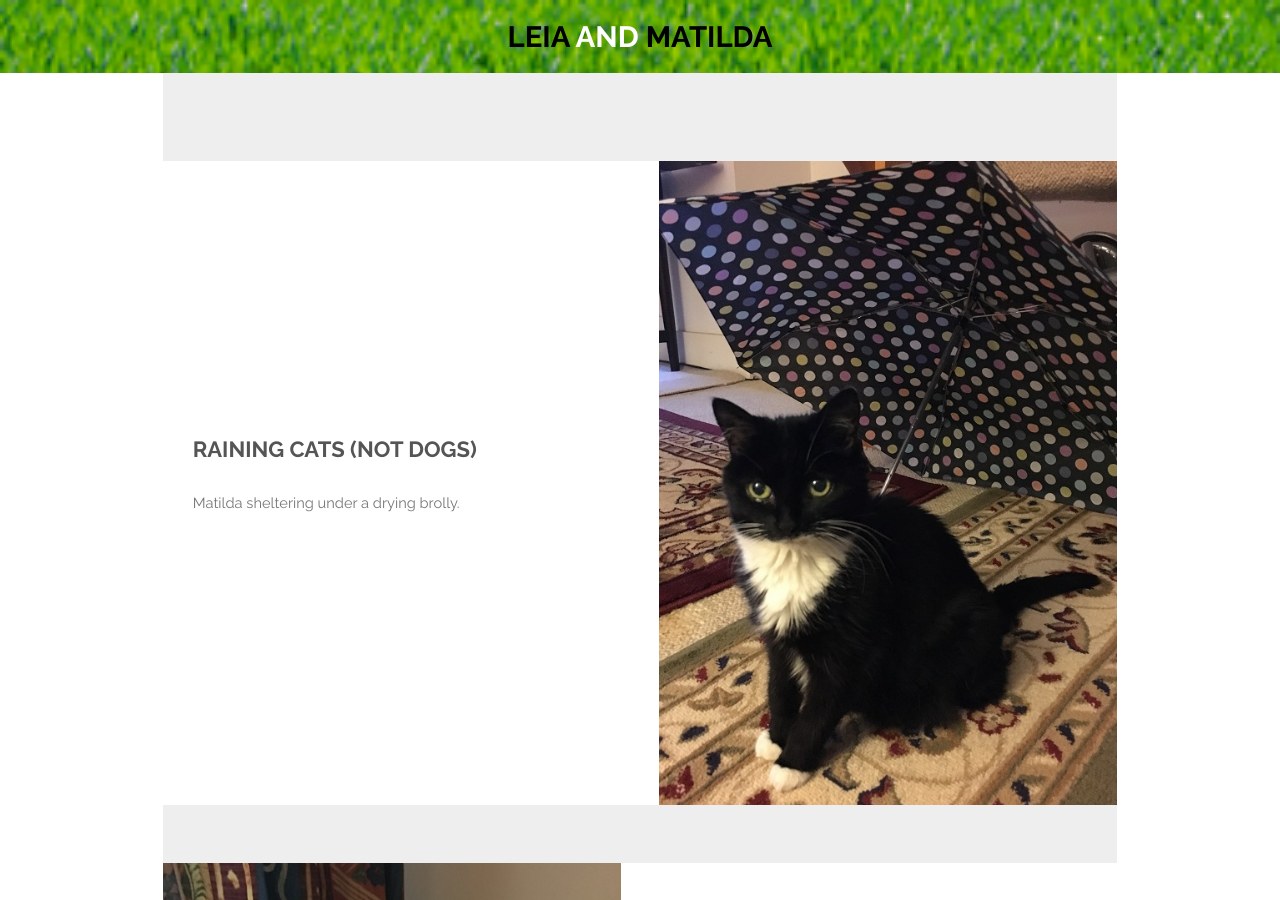
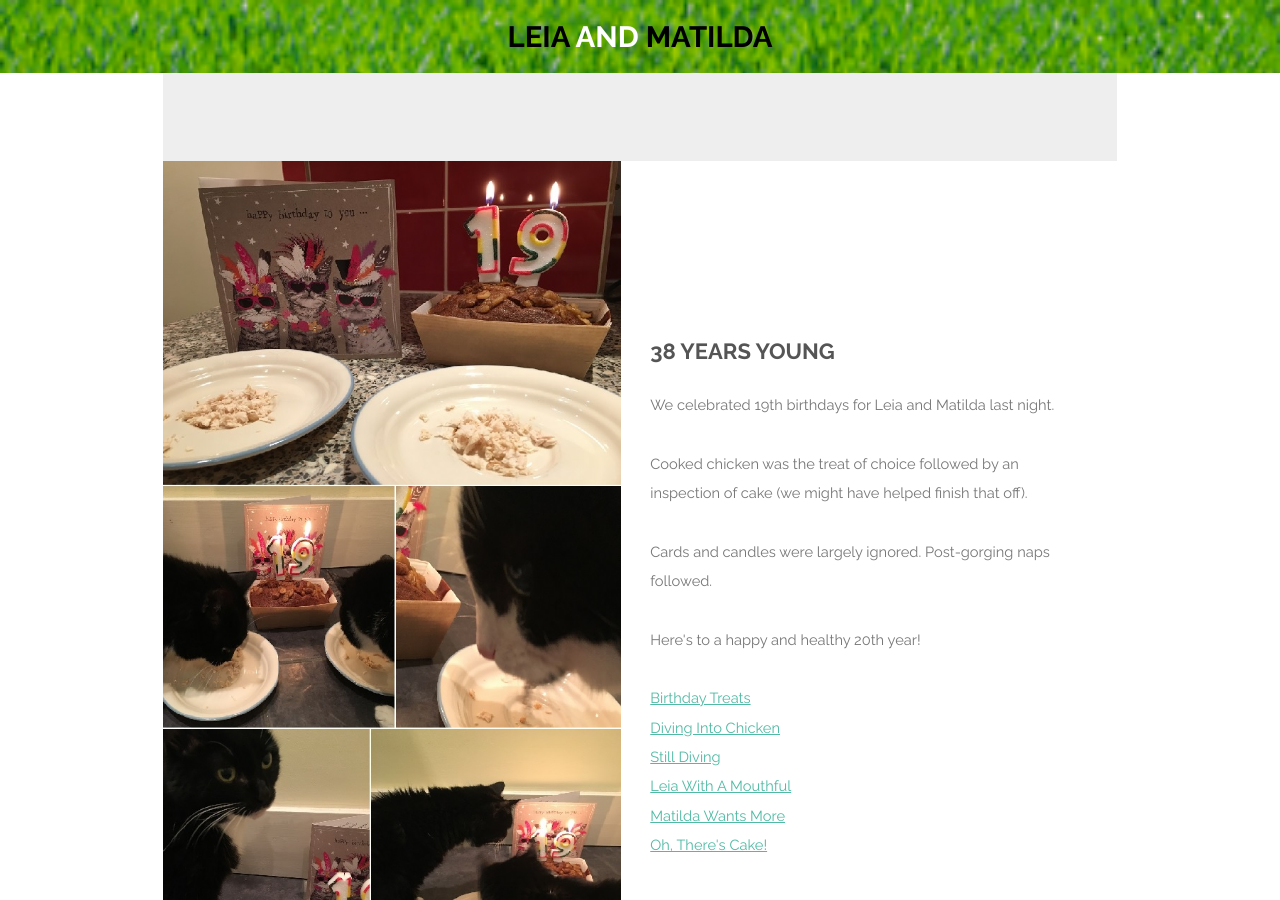
Before and after one commit to jaypalexa/leia-and-matilda, a Jekyll site: the page built from index.md, in a window 1280 px wide and 900 px high. Built offline with Jekyll 4.4.1, drawn with Linux system fonts in a browser that asks for light colours.

Commit message:
"38 Years Young" post.

```diff
--- a/index.md
+++ b/index.md
@@ -6,6 +6,22 @@ description: A photo essay by Leia and Matilda
 ---
 <section id="one" class="wrapper style1">
   <div class="inner">
+    <article class="feature left">
+      <span class="image"><a href="{{ site.url }}{{ site.baseurl }}/assets/images/20170911_leia_matilda_19th_birthday.jpg"><img src="{{ site.url }}{{ site.baseurl }}/assets/images/20170911_leia_matilda_19th_birthday.jpg" /></a></span>
+      <div class="content">
+        <h2>38 Years Young</h2>
+        <p>We celebrated 19th birthdays for Leia and Matilda last night.</p>
+        <p>Cooked chicken was the treat of choice followed by an inspection of cake (we might have helped finish that off).</p>
+		<p>Cards and candles were largely ignored.  Post-gorging naps followed.</p>
+		<p>Here's to a happy and healthy 20th year!</p>
+		<a href="{{ site.url }}{{ site.baseurl }}/assets/images/20170911_2106_birthday_treats.jpg">Birthday Treats</a><br />
+		<a href="{{ site.url }}{{ site.baseurl }}/assets/images/20170911_2107_matilda_leia_birthday_snacks.jpg">Diving Into Chicken</a><br />
+		<a href="{{ site.url }}{{ site.baseurl }}/assets/images/20170911_2108_matilda_leia_birthday_snacks.jpg">Still Diving</a><br />
+		<a href="{{ site.url }}{{ site.baseurl }}/assets/images/20170911_2108_leia_birthday_closeup.jpg">Leia With A Mouthful</a><br />
+		<a href="{{ site.url }}{{ site.baseurl }}/assets/images/20170911_2110_matilda_wants_more_chicken.jpg">Matilda Wants More</a><br />
+		<a href="{{ site.url }}{{ site.baseurl }}/assets/images/20170911_2108_matilda_leia_now_the_cake.jpg">Oh, There's Cake!</a><br />
+      </div>
+    </article>
     <article class="feature right">
       <span class="image"><a href="{{ site.url }}{{ site.baseurl }}/assets/images/20170830_1903_matilda.jpg"><img src="{{ site.url }}{{ site.baseurl }}/assets/images/20170830_1903_matilda.jpg" /></a></span>
       <div class="content">
```
Also changed, not shown: assets/images/20170911_2106_birthday_treats.jpg (added), assets/images/20170911_2107_matilda_leia_birthday_snacks.jpg (added), assets/images/20170911_2108_leia_birthday_closeup.jpg (added), assets/images/20170911_2108_matilda_leia_birthday_snacks.jpg (added), assets/images/20170911_2108_matilda_leia_now_the_cake.jpg (added), assets/images/20170911_2110_matilda_wants_more_chicken.jpg (added), assets/images/20170911_leia_matilda_19th_birthday.jpg (added).
